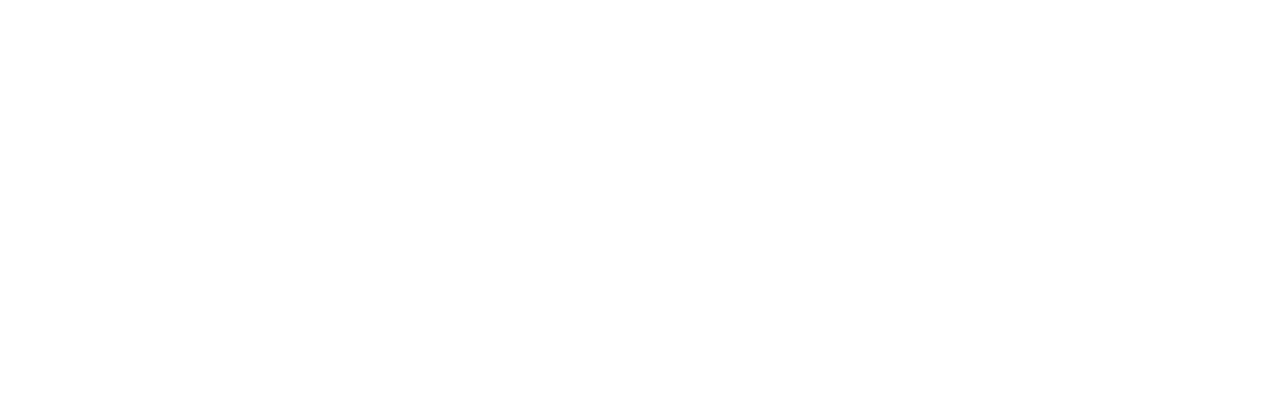
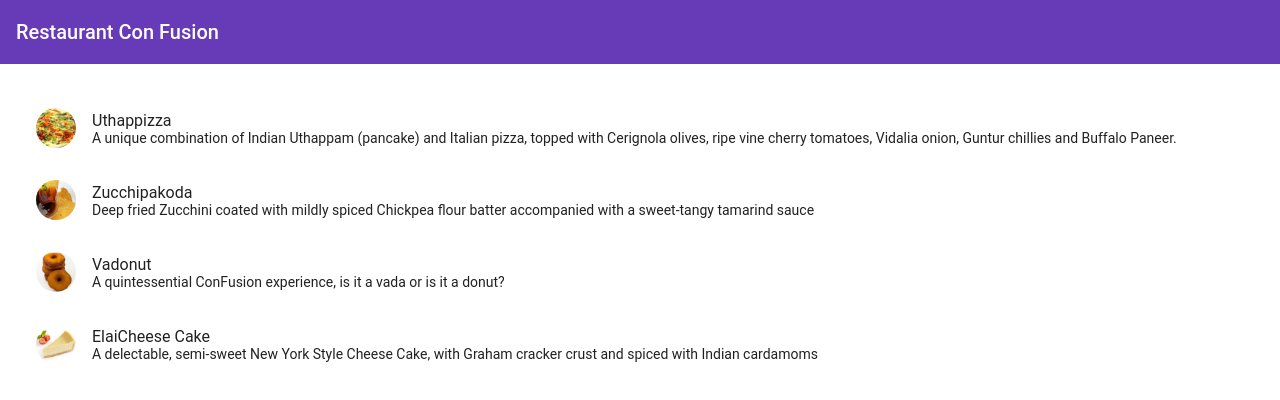
Before and after one commit to Minjire/AngularHotel, an Angular app: page / in a window 1280 px wide. Shown: the top 400 px of the page. Built offline with nearby package versions, Linux system fonts and the light colour scheme.

Commit message:
Add Menu Component

```diff
--- a/src/app/menu/menu.component.html
+++ b/src/app/menu/menu.component.html
@@ -2,10 +2,8 @@
     <mat-list fxFlex>
         <mat-list-item *ngFor="let dish of dishes">
             <img matListAvatar src={{dish.image}} alt={{dish.name}}>
-            <p><h1 matline> {{dish.name}} </h1></p>
-            <p matline>
-                <span> {{dish.description}} </span>
-            </p>
+            <h1 matLine> {{dish.name}} </h1>
+            <p matLine> {{dish.description}} </p>
         </mat-list-item>
     </mat-list>
 </div>
```
